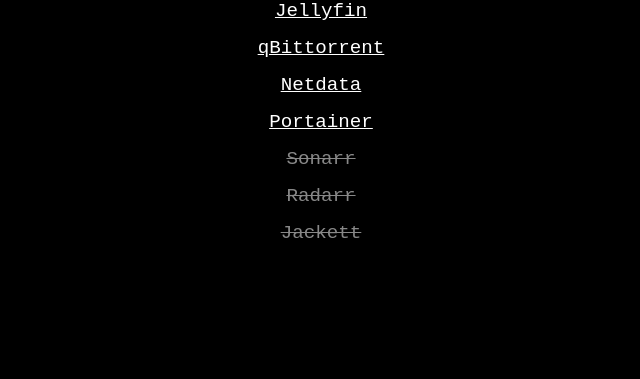
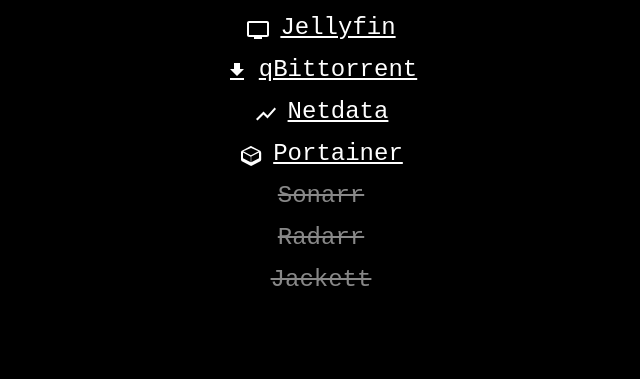
Before and after one commit to jackmhny/lg-server, a plain HTML site: page site/index.html in a window 1280 px wide. Shown: the part 580-959 px from the top of the page, without its empty margins (319-959 px from the left). Before the commit the page ends 897 px from the top, so only its background shows below. Drawn offline with Linux system fonts and the light colour scheme.

Commit message:
feat: Add lightweight SVG icons for services

```diff
--- a/site/index.html
+++ b/site/index.html
@@ -19,20 +19,27 @@
             max-height: 400px;
         }
         h1 {
-            font-size: 2rem;
+            font-size: 2.5rem;
             margin-bottom: 30px;
         }
         ul {
             list-style: none;
             padding: 0;
+            display: flex;
+            flex-direction: column;
+            align-items: center;
         }
         li {
             margin-bottom: 15px;
-            font-size: 1.2rem;
+            font-size: 1.5rem;
+            display: flex;
+            align-items: center;
         }
         a {
             color: #fff;
             text-decoration: underline;
+            display: inline-flex;
+            align-items: center;
         }
         a:hover {
             color: #ccc;
@@ -41,16 +48,43 @@
             color: #888;
             text-decoration: line-through;
         }
+        .icon {
+            width: 1.5rem;
+            height: 1.5rem;
+            margin-right: 10px;
+            fill: #fff;
+            position: relative;
+            top: 0.1em;
+        }
+        a:hover .icon {
+            fill: #ccc;
+        }
     </style>
 </head>
 <body>
+    <!-- SVG Sprite Sheet -->
+    <svg width="0" height="0" style="display: none;">
+        <symbol id="icon-tv" viewBox="0 0 24 24">
+            <path d="M21 3H3c-1.1 0-2 .9-2 2v12c0 1.1.9 2 2 2h5v2h8v-2h5c1.1 0 1.99-.9 1.99-2L23 5c0-1.1-.9-2-2-2zm0 14H3V5h18v12z"/>
+        </symbol>
+        <symbol id="icon-download" viewBox="0 0 24 24">
+            <path d="M19 9h-4V3H9v6H5l7 7 7-7zM5 18v2h14v-2H5z"/>
+        </symbol>
+        <symbol id="icon-chart" viewBox="0 0 24 24">
+            <path d="M3.5 18.49l6-6.01 4 4L22 6.92l-1.41-1.41-7.09 7.97-4-4L2 16.99z"/>
+        </symbol>
+        <symbol id="icon-container" viewBox="0 0 24 24">
+            <path d="M22 8.45c0-.86-.54-1.63-1.34-1.95L12.5 2.2c-.4-.16-.8-.16-1.2 0L3.34 6.5C2.54 6.82 2 7.59 2 8.45v7.1c0 .86.54 1.63 1.34 1.95l8.16 4.3c.4.21.8.21 1.2 0l8.16-4.3c.8-.32 1.34-1.09 1.34-1.95V8.45zm-10.25 9.9L4 14.23v-5.7l7.75 4.12v5.78zm0-7.22L4.26 7.23l7.75-3.23l7.49 3.23l-7.5 3.99zM20 14.23l-7.75 4.12v-5.78l7.75-4.12v5.78z"/>
+        </symbol>
+    </svg>
+
     <img src="/images/lg-guillotine.webp" alt="LG Gram in a guillotine">
     <h1>Headless Laptop Server</h1>
     <ul>
-        <li><a href="/jellyfin/">Jellyfin</a></li>
-        <li><a href="/qb/">qBittorrent</a></li>
-        <li><a href="/netdata/">Netdata</a></li>
-        <li><a href="/portainer/">Portainer</a></li>
+        <li><a href="/jellyfin/"><svg class="icon"><use href="#icon-tv"></use></svg>Jellyfin</a></li>
+        <li><a href="/qb/"><svg class="icon"><use href="#icon-download"></use></svg>qBittorrent</a></li>
+        <li><a href="/netdata/"><svg class="icon"><use href="#icon-chart"></use></svg>Netdata</a></li>
+        <li><a href="/portainer/"><svg class="icon"><use href="#icon-container"></use></svg>Portainer</a></li>
         <li class="de-emphasized">Sonarr</li>
         <li class="de-emphasized">Radarr</li>
         <li class="de-emphasized">Jackett</li>
```
